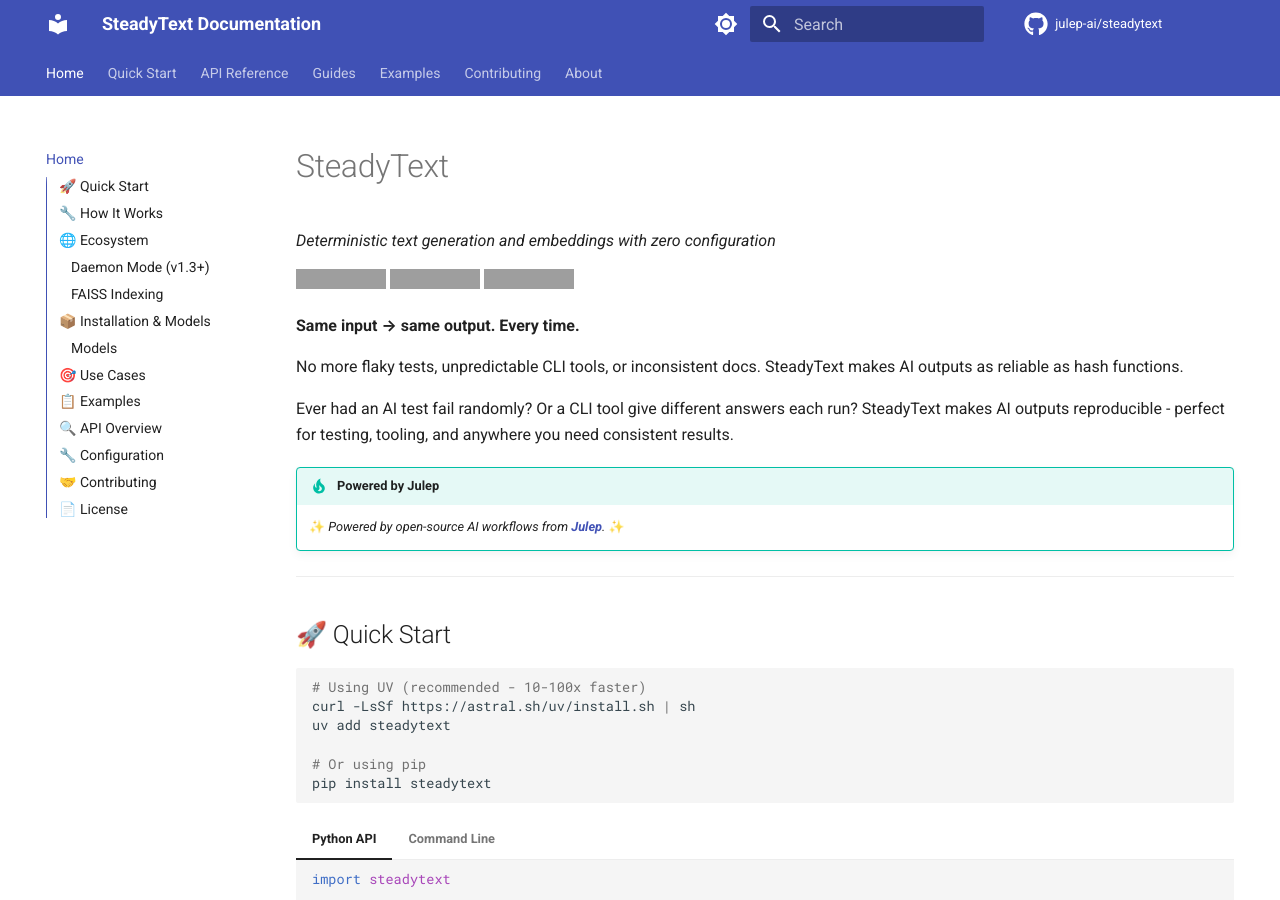
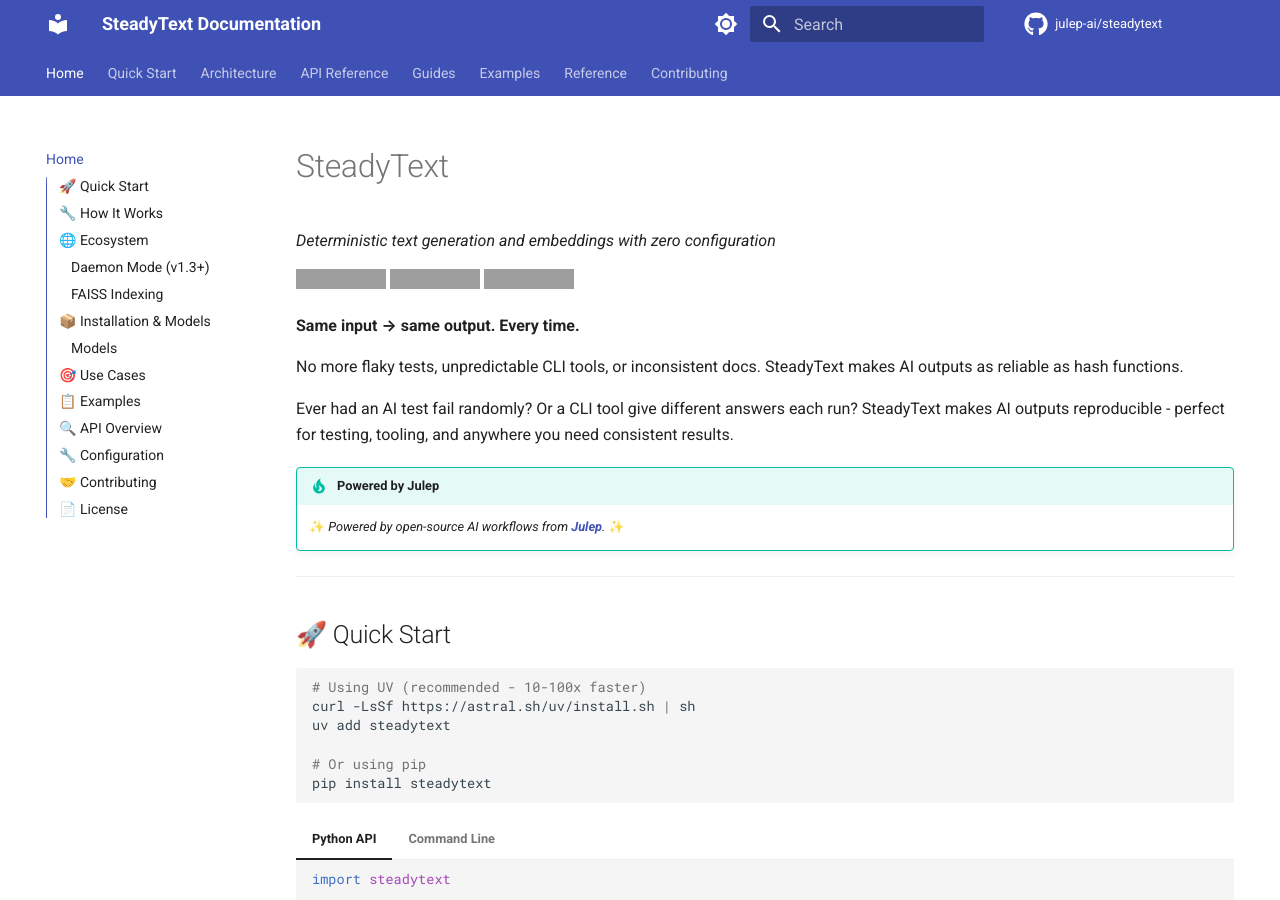
Before and after one commit to julep-ai/steadytext, an MkDocs documentation site: the page built from docs/index.md, in a window 1280 px wide and 900 px high. Built offline with MkDocs 1.6.1 and Material for MkDocs 9.7.7, drawn with Linux system fonts in a browser that asks for light colours; comment, search, counter and statistics services are not loaded; part of the change alters nothing that is shown; grey boxes are pictures that could not be loaded.

Commit message:
fix: update mkdocs.yml to match current documentation structure (#44)
- Added missing documentation files (architecture.md, faq.md, migration-guide.md, benchmarks.md, eos-string-implementation.md)
- Fixed incorrect reference: pg_steadytext.md → postgresql-extension.md
- Added missing PostgreSQL integration example
- Reorganized navigation with new "Reference" section for better structure
- All 30 markdown files in docs/ are now properly referenced

Co-authored-by: claude[bot] <209825114+claude[bot]@users.noreply.github.com>
Co-authored-by: Diwank Singh Tomer <creatorrr@users.noreply.github.com>

```diff
--- a/mkdocs.yml
+++ b/mkdocs.yml
@@ -39,30 +39,36 @@ theme:
 nav:
   - Home: index.md
   - Quick Start: quick-start.md
+  - Architecture: architecture.md
   - API Reference:
     - Overview: api/index.md
     - Text Generation: api/generation.md
+    - Embeddings: api/embedding.md
     - Structured Generation: structured-generation.md
-    - Embeddings: api/embedding.md
     - CLI Reference: api/cli.md
   - Guides:
+    - Deployment: deployment.md
     - Caching: examples/caching.md
     - Cache Backends: cache-backends.md
     - Custom Seeds: examples/custom-seeds.md
     - Daemon Usage: examples/daemon-usage.md
-    - Deployment: deployment.md
     - Error Handling: examples/error-handling.md
+    - Performance Tuning: examples/performance-tuning.md
+    - PostgreSQL Extension: postgresql-extension.md
+    - PostgreSQL Integration: examples/postgresql-integration.md
     - Integrations: integrations.md
-    - Performance Tuning: examples/performance-tuning.md
-    - PostgreSQL Extension: pg_steadytext.md
+    - Model Switching: model-switching.md
+    - EOS String Implementation: eos-string-implementation.md
   - Examples:
     - Overview: examples/index.md
     - Testing with AI: examples/testing.md
     - CLI Tools: examples/tooling.md
+  - Reference:
+    - FAQ: faq.md
+    - Migration Guide: migration-guide.md
+    - Benchmarks: benchmarks.md
+    - Version History: version_history.md
   - Contributing: contributing.md
-  - About:
-    - Version History: version_history.md
-    - Model Switching: model-switching.md
 
 markdown_extensions:
   - pymdownx.highlight:
```
